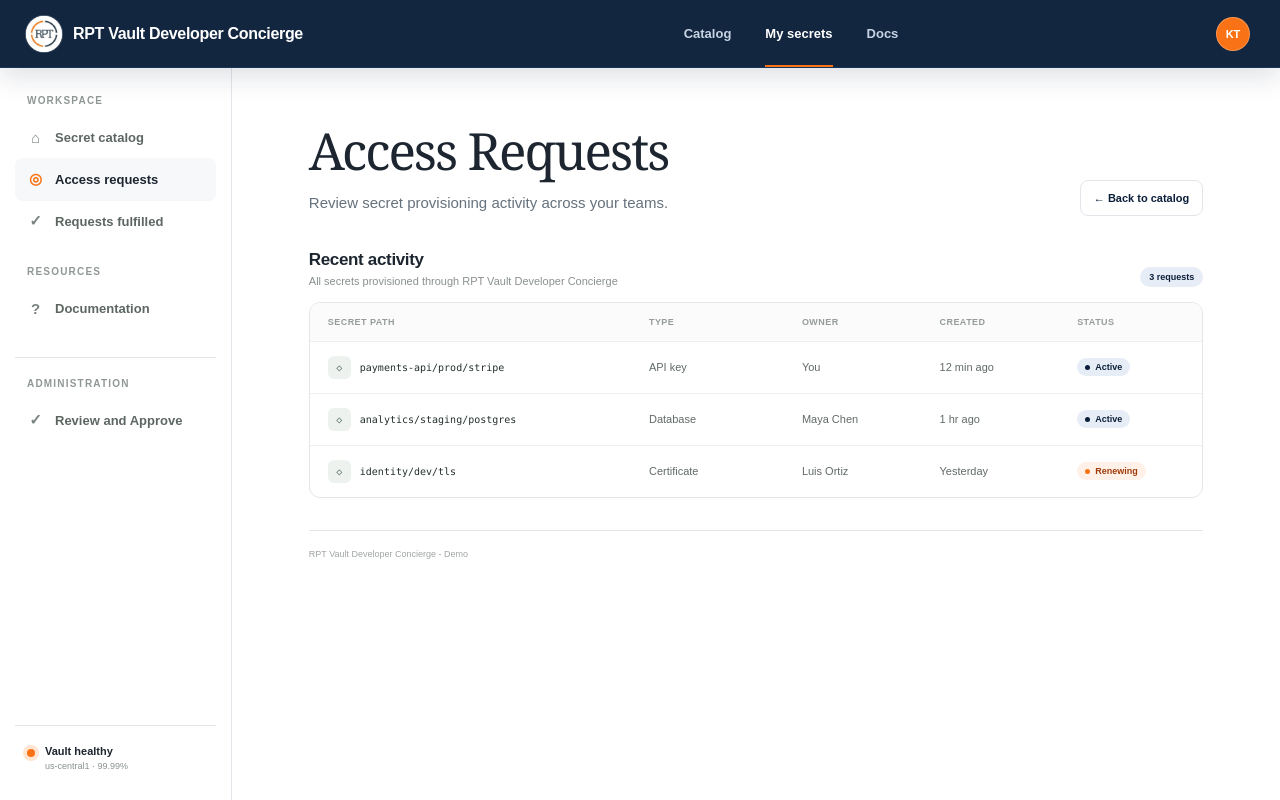
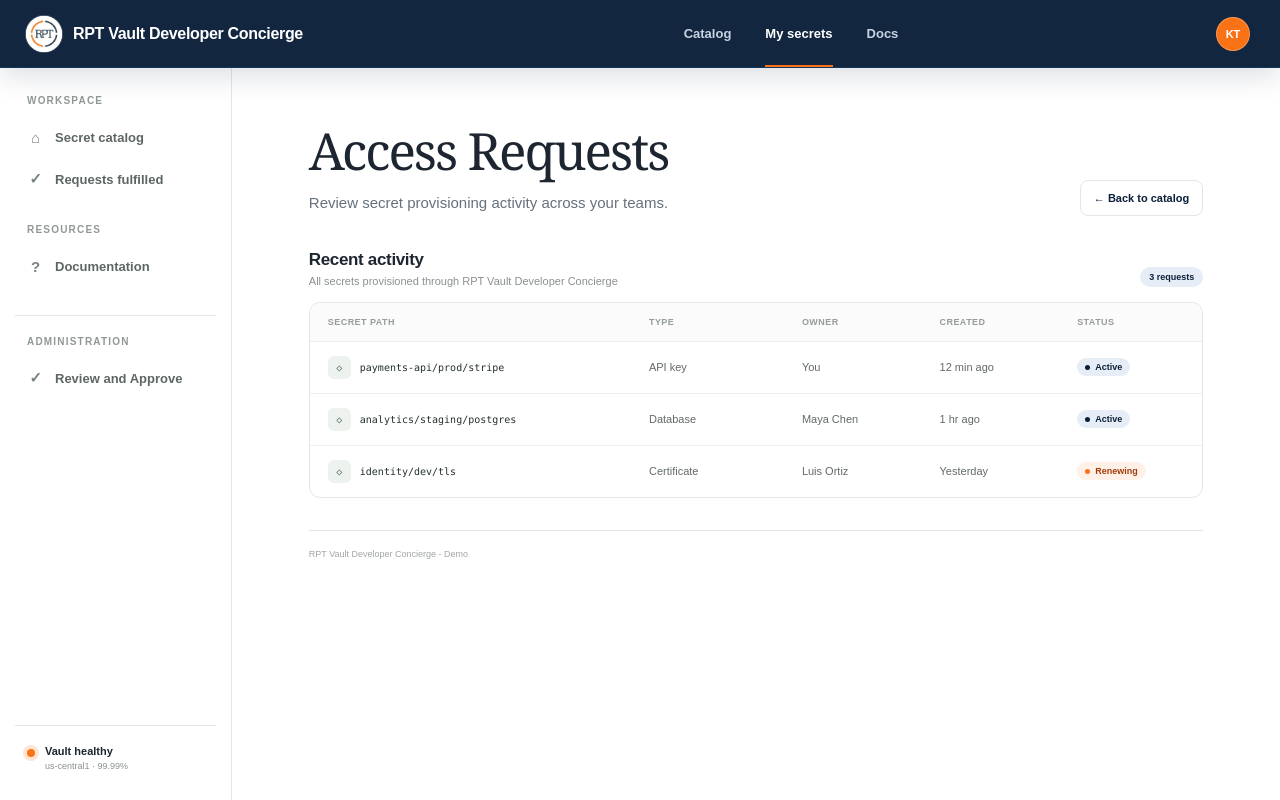
Before and after one commit to tuffner-rpt/rpt-vault-concierge, a Next.js app: page /access-requests in a window 1280 px wide. Built offline with nearby package versions, Linux system fonts and the light colour scheme.

Commit message:
Remove Access requests from Workspace sidebar

```diff
--- a/app/access-requests/page.tsx
+++ b/app/access-requests/page.tsx
@@ -50,7 +50,6 @@ export default function AccessRequestsPage() {
         <aside className="sidebar">
           <div className="side-label">Workspace</div>
           <a className="side-item" href="/"><span>⌂</span> Secret catalog</a>
-          <a className="side-item active" href="/access-requests"><span>◎</span> Access requests</a>
           <a className="side-item" href="/requests-fulfilled"><span>✓</span> Requests fulfilled</a>
           <div className="side-label section-gap">Resources</div>
           <a className="side-item" href="/#docs" onClick={(event) => { event.preventDefault(); setDocsOpen(true); }}><span>?</span> Documentation</a>
--- a/app/page.tsx
+++ b/app/page.tsx
@@ -43,7 +43,6 @@ export default function Home() {
         <aside className="sidebar">
           <div className="side-label">Workspace</div>
           <a className="side-item active" href="#catalog"><span>⌂</span> Secret catalog</a>
-          <a className="side-item" href="/access-requests"><span>◎</span> Access requests</a>
           <a className="side-item" href="/requests-fulfilled"><span>✓</span> Requests fulfilled</a>
           <div className="side-label section-gap">Resources</div>
           <a className="side-item" href="#docs" onClick={(event) => { event.preventDefault(); setDocsOpen(true); }}><span>?</span> Documentation</a>
```
